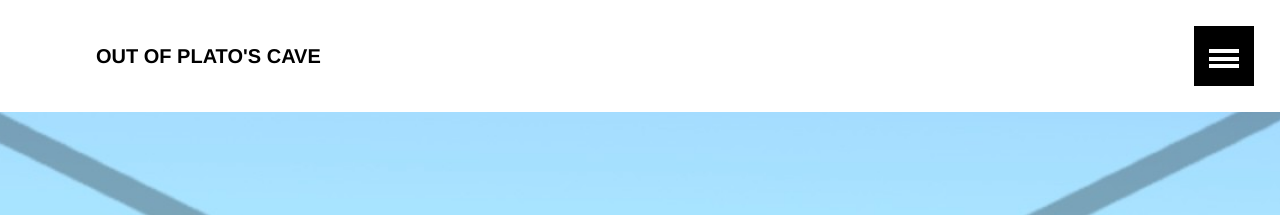
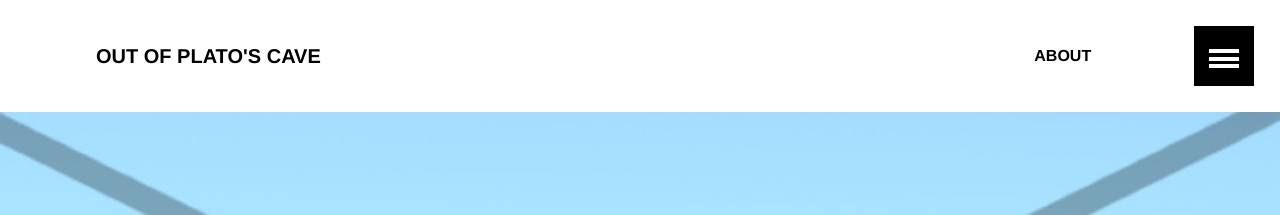
Before and after one commit to butchland/butchland.github.io, a Jekyll site: the page built from index.md, in a window 1280 px wide. Shown: the top 215 px of the page. Built offline with Jekyll 4.4.1, drawn with Linux system fonts in a browser that asks for light colours.

Commit message:
Added about page

```diff
--- a/_data/navigation.yml
+++ b/_data/navigation.yml
@@ -1,6 +1,6 @@
 # Site navigation links
 
-- title:
-  url:
-  excerpt:
+- title: About
+  url: /about/
+  excerpt: "Why this blog"
   image:
```
